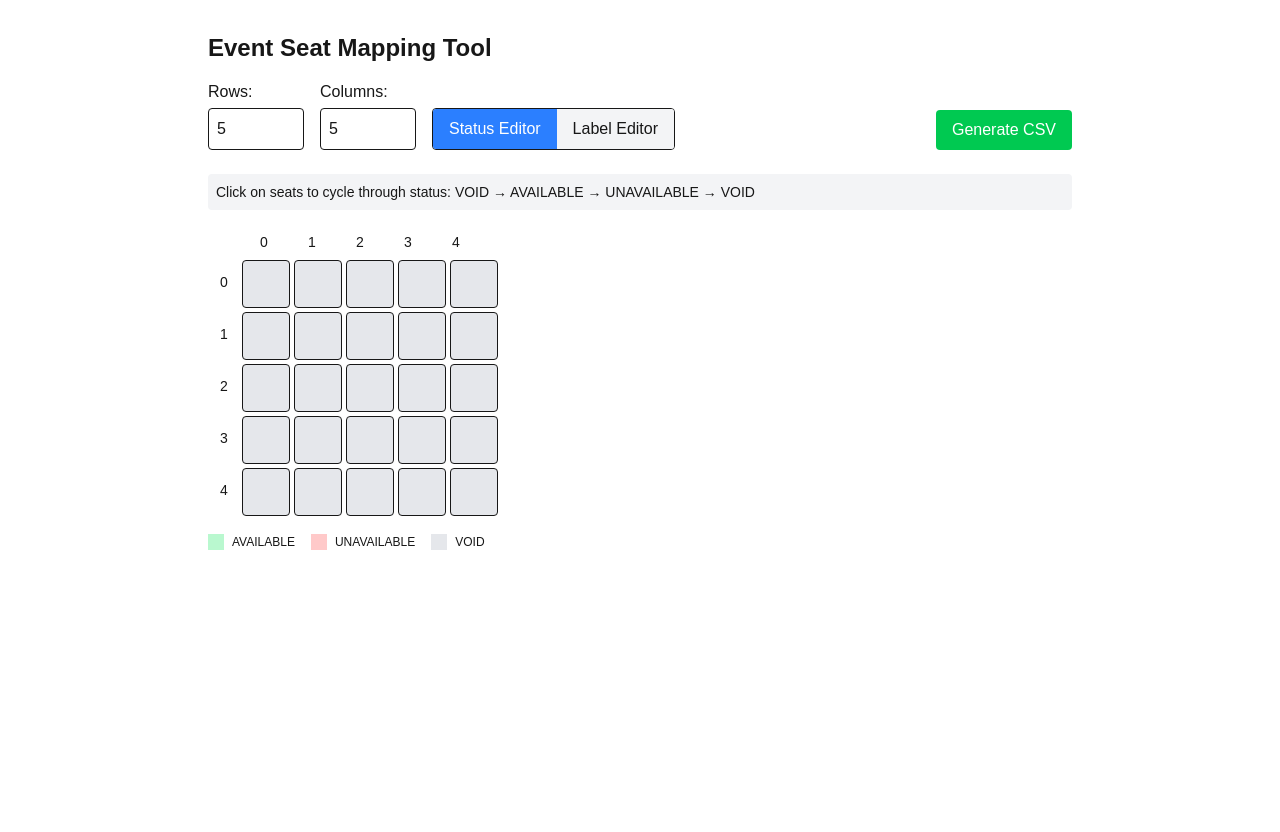
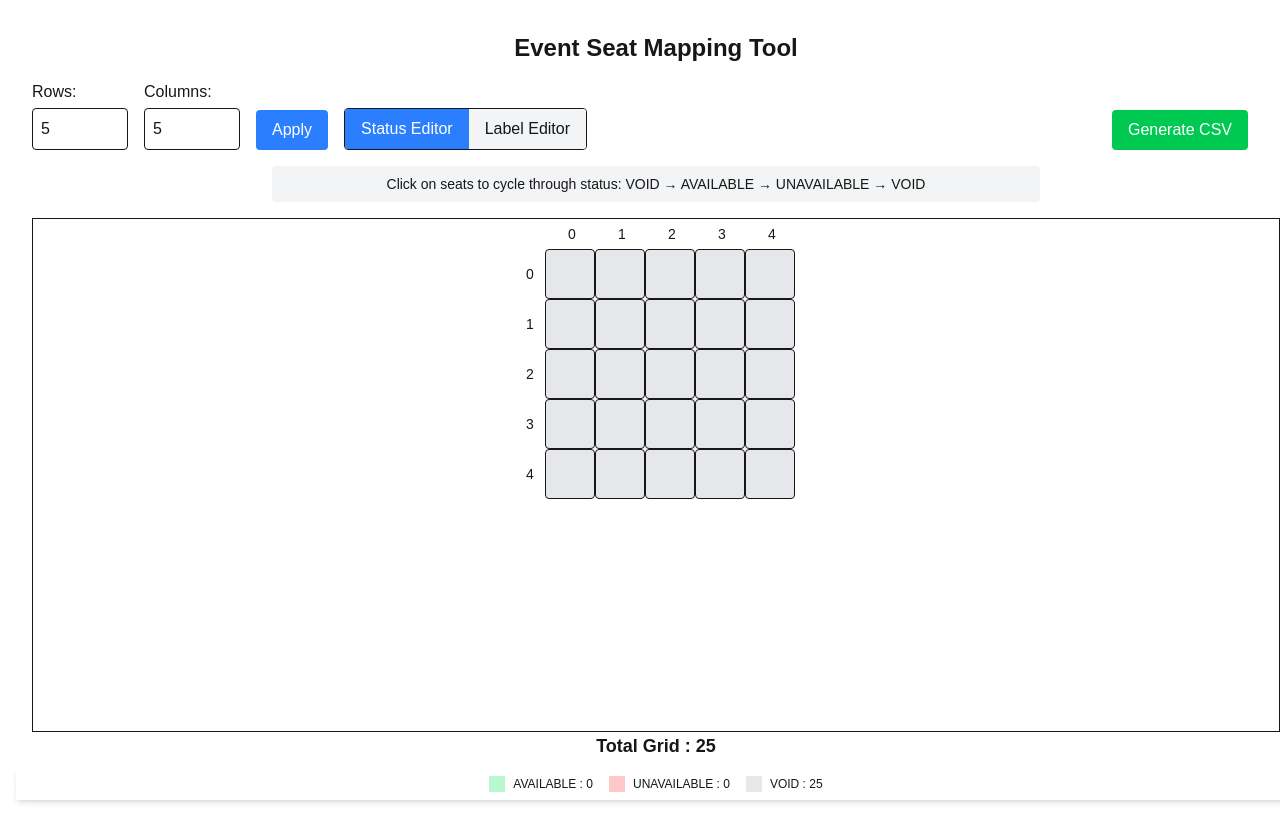
Before and after one commit to faisaladi/seat-mapper, a Next.js app: page / in a window 1280 px wide. Before the commit the page ends 800 px from the top, so only its background shows below. Built offline with nearby package versions, Linux system fonts and the light colour scheme.

Commit message:
v1.1 - styling update

```diff
--- a/src/app/globals.css
+++ b/src/app/globals.css
@@ -22,3 +22,8 @@ body {
   background: var(--background);
   font-family: Arial, Helvetica, sans-serif;
 }
+
+html, body {
+  overflow: hidden;
+  width: 100vw;
+}
--- a/src/components/SeatMappingTool.tsx
+++ b/src/components/SeatMappingTool.tsx
@@ -1,45 +1,43 @@
-// src/components/SeatMappingTool.tsx
 import React, { useState, useEffect } from 'react';
 
-// Define the Seat interface
-interface Seat {
-  id: string;
-  row: number;
-  column: number;
-  label: string;
-  status: string;
-}
-
-const SeatMappingTool: React.FC = () => {  // Add the React.FC type
+const SeatMappingTool = () => {
   const [rows, setRows] = useState(5);
   const [columns, setColumns] = useState(5);
+  const [tempRows, setTempRows] = useState(5);  // Temporary input
+  const [tempColumns, setTempColumns] = useState(5);  // Temporary input
   const [seats, setSeats] = useState<Seat[]>([]);
-  const [editMode, setEditMode] = useState('status');
-  const [editingSeatId, setEditingSeatId] = useState<string | null>(null);
+
+  const [editMode, setEditMode] = useState('status'); // 'status' or 'label'
+  const [editingSeatId, setEditingSeatId] = useState(null);
   const [editingLabel, setEditingLabel] = useState('');
 
   // Initialize the seat grid when rows or columns change
   useEffect(() => {
-    const initialSeats: Seat[] = [];
-    for (let row = 0; row < rows; row++) {
-      for (let col = 0; col < columns; col++) {
-        initialSeats.push({
-          id: `${row}-${col}`,
-          row,
-          column: col,
-          label: '',
-          status: 'VOID'
-        });
+    setSeats((prevSeats) => {
+      const newSeats: Seat[] = [];
+
+      for (let row = 0; row < rows; row++) {
+        for (let col = 0; col < columns; col++) {
+          const existingSeat = prevSeats.find(seat => seat.row === row && seat.column === col);
+
+          newSeats.push(
+            existingSeat
+              ? existingSeat // Keep existing seat data
+              : { id: `${row}-${col}`, row, column: col, label: '', status: 'VOID' } // Add new seats
+          );
+        }
       }
-    }
-    setSeats(initialSeats);
+
+      return newSeats;
+    });
   }, [rows, columns]);
 
+
   // Handle seat click based on edit mode
-  const handleSeatClick = (seat: Seat) => {
+  const handleSeatClick = (seat) => {
     if (editMode === 'status') {
       // Cycle through statuses: VOID -> AVAILABLE -> UNAVAILABLE -> VOID
-      const nextStatus: {[key: string]: string} = {
+      const nextStatus = {
         'VOID': 'AVAILABLE',
         'AVAILABLE': 'UNAVAILABLE',
         'UNAVAILABLE': 'VOID'
@@ -60,8 +58,8 @@ const SeatMappingTool: React.FC = () => {  // Add the React.FC type
   };
 
   // Save label after editing
-  const handleLabelSave = (e: React.KeyboardEvent | React.FocusEvent) => {
-    if ((e as React.KeyboardEvent).key === 'Enter' || e.type === 'blur') {
+  const handleLabelSave = (e) => {
+    if (e.key === 'Enter' || e.type === 'blur') {
       const updatedSeats = seats.map(seat => {
         if (seat.id === editingSeatId) {
           return { ...seat, label: editingLabel.substring(0, 4) }; // Limit to 4 characters
@@ -97,7 +95,7 @@ const SeatMappingTool: React.FC = () => {  // Add the React.FC type
   };
 
   // Get color based on status
-  const getColorForStatus = (status: string) => {
+  const getColorForStatus = (status) => {
     switch (status) {
       case 'AVAILABLE': return 'bg-green-200';
       case 'UNAVAILABLE': return 'bg-red-200';
@@ -108,19 +106,21 @@ const SeatMappingTool: React.FC = () => {  // Add the React.FC type
 
   // Make sure you have this return statement:
   return (
-    <div className="p-4 max-w-4xl mx-auto">
+    <div className="flex flex-col items-center h-screen w-screen p-4 pr-4 overflow-hidden">
+
+      {/* Title */}
       <h1 className="text-2xl font-bold mb-4">Event Seat Mapping Tool</h1>
 
       {/* Input controls */}
-      <div className="mb-6 flex flex-wrap gap-4 items-end">
+      <div className="mb-4 flex flex-wrap gap-4 items-end w-full justify-center">
         <div>
           <label className="block mb-1">Rows:</label>
           <input
             type="number"
             min="1"
-            max="20"
-            value={rows}
-            onChange={(e) => setRows(parseInt(e.target.value) || 1)}
+            max="50"
+            value={tempRows}
+            onChange={(e) => setTempRows(parseInt(e.target.value) || 1)}
             className="border rounded p-2 w-24"
           />
         </div>
@@ -129,12 +129,23 @@ const SeatMappingTool: React.FC = () => {  // Add the React.FC type
           <input
             type="number"
             min="1"
-            max="20"
-            value={columns}
-            onChange={(e) => setColumns(parseInt(e.target.value) || 1)}
+            max="50"
+            value={tempColumns}
+            onChange={(e) => setTempColumns(parseInt(e.target.value) || 1)}
             className="border rounded p-2 w-24"
           />
         </div>
+
+        {/* Apply Button */}
+        <button
+          onClick={() => {
+            setRows(tempRows);
+            setColumns(tempColumns);
+          }}
+          className="bg-blue-500 text-white px-4 py-2 rounded"
+        >
+          Apply
+        </button>
 
         {/* Edit mode toggle */}
         <div className="flex border rounded overflow-hidden">
@@ -154,14 +165,13 @@ const SeatMappingTool: React.FC = () => {  // Add the React.FC type
 
         <button
           onClick={generateCSV}
-          className="bg-green-500 text-white px-4 py-2 rounded ml-auto"
+          className="bg-green-500 text-white px-4 py-2 rounded ml-auto mr-8"
         >
           Generate CSV
         </button>
       </div>
 
-      {/* Mode instructions */}
-      <div className="mb-4 p-2 bg-gray-100 rounded">
+      <div className="mb-4 p-2 bg-gray-100 rounded text-center w-full max-w-3xl">
         <p className="text-sm">
           {editMode === 'status'
             ? 'Click on seats to cycle through status: VOID → AVAILABLE → UNAVAILABLE → VOID'
@@ -169,13 +179,16 @@ const SeatMappingTool: React.FC = () => {  // Add the React.FC type
         </p>
       </div>
 
-      {/* Seat grid */}
-      <div className="overflow-auto">
-        <div className="relative">
+      {/* Scrollable Grid Container */}
+      <div
+        className="flex-grow w-full max-w-screen-2xl overflow-auto border bg-white mb-0"
+        style={{ height: 'calc(100vh - 180px)' }} // Adjusts grid height dynamically
+      >
+        <div className="relative mx-auto w-max"> {/* Centers the grid */}
           {/* Column headers */}
           <div className="flex ml-8">
             {Array.from({ length: columns }).map((_, colIndex) => (
-              <div key={`col-${colIndex}`} className="w-12 h-8 flex items-center justify-center text-sm font-medium">
+              <div key={`col-${colIndex}`} className="w-[50px] h-[30px] flex items-center justify-center text-sm font-medium">
                 {colIndex}
               </div>
             ))}
@@ -185,18 +198,18 @@ const SeatMappingTool: React.FC = () => {  // Add the React.FC type
           {Array.from({ length: rows }).map((_, rowIndex) => (
             <div key={`row-${rowIndex}`} className="flex">
               {/* Row header */}
-              <div className="w-8 h-12 flex items-center justify-center text-sm font-medium">
+              <div className="w-[30px] h-[50px] flex items-center justify-center text-sm font-medium">
                 {rowIndex}
               </div>
 
-              {/* Seats in this row */}
+              {/* Seats */}
               {seats
                 .filter(seat => seat.row === rowIndex)
                 .map((seat) => (
                   <div
                     key={seat.id}
                     onClick={() => handleSeatClick(seat)}
-                    className={`w-12 h-12 m-0.5 flex items-center justify-center cursor-pointer border rounded text-xs ${getColorForStatus(seat.status)}`}
+                    className={`w-[50px] h-[50px] flex items-center justify-center cursor-pointer border rounded text-xs ${getColorForStatus(seat.status)}`}
                   >
                     {editingSeatId === seat.id ? (
                       <input
@@ -219,24 +232,30 @@ const SeatMappingTool: React.FC = () => {  // Add the React.FC type
           ))}
         </div>
       </div>
+      {/* Summary Section */}
+      <div className="mt-0 mb-10 text-center text-lg font-semibold">
+        <p>Total Grid : {seats.length}</p>
+      </div>
 
-      {/* Status legend */}
-      <div className="mt-4 flex gap-4">
+      {/* Status Legend (Sticky at Bottom) */}
+      <div className="mt-4 flex gap-4 bg-white py-2 px-4 shadow-md fixed bottom-0 w-full justify-center">
         <div className="flex items-center">
           <div className="w-4 h-4 bg-green-200 mr-2"></div>
-          <span className="text-xs">AVAILABLE</span>
+          <span className="text-xs">AVAILABLE : {seats.filter(seat => seat.status === 'AVAILABLE').length}</span>
         </div>
         <div className="flex items-center">
           <div className="w-4 h-4 bg-red-200 mr-2"></div>
-          <span className="text-xs">UNAVAILABLE</span>
+          <span className="text-xs">UNAVAILABLE : {seats.filter(seat => seat.status === 'UNAVAILABLE').length}</span>
         </div>
         <div className="flex items-center">
           <div className="w-4 h-4 bg-gray-200 mr-2"></div>
-          <span className="text-xs">VOID</span>
+          <span className="text-xs">VOID : {seats.filter(seat => seat.status === 'VOID').length}</span>
         </div>
       </div>
+
     </div>
   );
+
 };
 
 export default SeatMappingTool;
```
